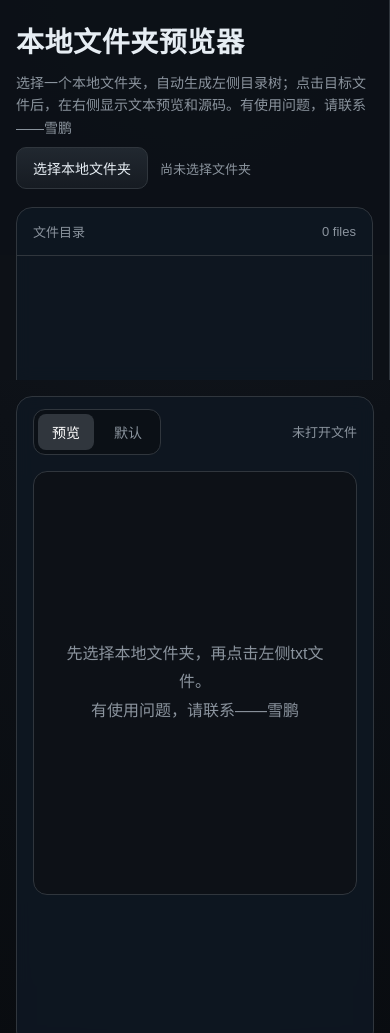
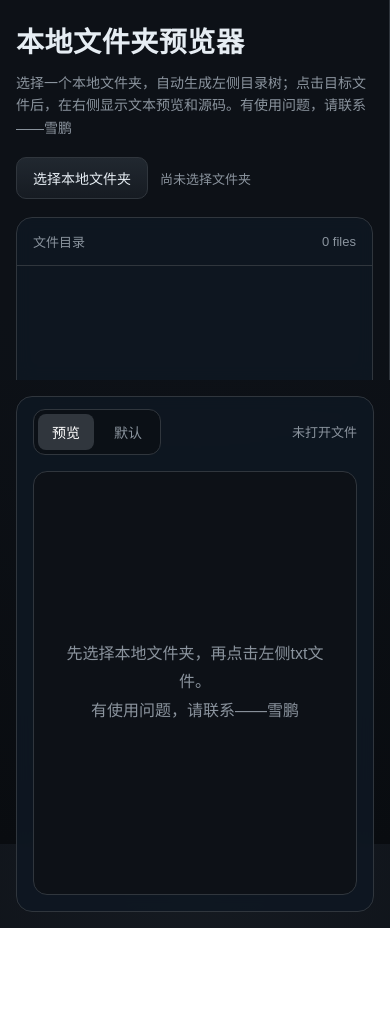
Before and after one commit to shangzhouwan/tool.github.io, a plain HTML site: page docs/preview.html in a window 390 px wide. Shown: the top 1033 px of the page. After the commit the page ends 928 px from the top, so only its background shows below. Drawn offline with Linux system fonts and the light colour scheme.

Commit message:
updated  the scroll bar

```diff
--- a/docs/preview.html
+++ b/docs/preview.html
@@ -25,7 +25,8 @@
 
     body {
       margin: 0;
-      min-height: 100vh;
+      height: 100vh;
+      overflow: hidden;
       background: radial-gradient(circle at top, #161b22 0, #0d1117 42%, #090c10 100%);
       color: var(--text);
       font-family: "PingFang SC", "Microsoft YaHei", sans-serif;
@@ -34,29 +35,65 @@
     .layout {
       display: grid;
       grid-template-columns: 360px 1fr;
-      min-height: 100vh;
+      height: 100vh;
+      overflow: hidden;
     }
 
     .sidebar {
       border-right: 1px solid var(--border);
       background: rgba(13, 17, 23, 0.96);
       padding: 20px 16px;
-      overflow: auto;
+      display: flex;
+      flex-direction: column;
+      gap: 18px;
+      height: 100vh;
+      min-height: 0;
+      overflow: hidden;
     }
 
-    .content {
-      min-width: 0;
+    .sidebar .panel {
       display: flex;
       flex-direction: column;
-      padding: 20px 24px;
-      gap: 16px;
+      min-height: 0;
+      flex: 1;
+      margin-top: 0 !important;
     }
 
     .hero {
       display: flex;
       flex-direction: column;
       gap: 12px;
-      margin-bottom: 8px;
+      margin-bottom: 0;
+      flex-shrink: 0;
+    }
+
+    .toolbar {
+      display: flex;
+      align-items: center;
+      gap: 12px;
+      flex-wrap: wrap;
+      flex-shrink: 0;
+    }
+
+    .tree-root {
+      padding: 10px 8px 20px;
+      min-height: 0;
+      flex: 1;
+      overflow-y: auto;
+      overflow-x: hidden;
+    }
+
+    .content {
+      min-width: 0;
+      min-height: 0;
+      display: flex;
+      flex-direction: column;
+      height: 100vh;
+      box-sizing: border-box;
+      padding: 20px 24px;
+      gap: 16px;
+      overflow: hidden;
+      overflow-x: hidden;
     }
 
     .title {
@@ -70,13 +107,6 @@
       color: var(--muted);
       line-height: 1.6;
       font-size: 14px;
-    }
-
-    .toolbar {
-      display: flex;
-      align-items: center;
-      gap: 12px;
-      flex-wrap: wrap;
     }
 
     .button {
@@ -110,6 +140,13 @@
       backdrop-filter: blur(8px);
     }
 
+    .content > .panel {
+      display: flex;
+      flex-direction: column;
+      min-height: 0;
+      flex: 1;
+    }
+
     .tree-header {
       display: flex;
       align-items: center;
@@ -118,10 +155,6 @@
       border-bottom: 1px solid var(--border);
       color: var(--muted);
       font-size: 13px;
-    }
-
-    .tree-root {
-      padding: 10px 8px 20px;
     }
 
     .tree-group {
@@ -204,16 +237,23 @@
     }
 
     .preview-body {
-      min-height: 70vh;
+      min-height: 0;
+      height: 100%;
+      flex: 1;
       padding: 16px;
+      display: flex;
+      overflow: hidden;
     }
 
     .surface {
-      min-height: 100%;
+      min-height: 0;
+      height: 100%;
+      width: 100%;
       border: 1px solid var(--border);
       border-radius: 14px;
       background: #0d1117;
-      overflow: auto;
+      overflow-y: auto;
+      overflow-x: hidden;
     }
 
     .empty {
@@ -233,6 +273,8 @@
       line-height: 1.8;
       font-size: 16px;
       word-break: break-word;
+      overflow-wrap: anywhere;
+      white-space: normal;
     }
 
     .markdown h1,
@@ -289,7 +331,10 @@
       border: 1px solid var(--border);
       border-radius: 12px;
       padding: 16px;
-      overflow: auto;
+      overflow-x: hidden;
+      white-space: pre-wrap;
+      word-break: break-word;
+      overflow-wrap: anywhere;
     }
 
     .markdown pre code {
@@ -312,10 +357,14 @@
       min-height: 70vh;
       background: #0b0f14;
       color: #dce5ef;
-      overflow: auto;
+      overflow-y: auto;
+      overflow-x: hidden;
       font-size: 14px;
       line-height: 1.7;
       font-family: ui-monospace, SFMono-Regular, Menlo, Consolas, monospace;
+      white-space: pre-wrap;
+      word-break: break-word;
+      overflow-wrap: anywhere;
     }
 
     .image-preview {
@@ -349,15 +398,30 @@
     @media (max-width: 900px) {
       .layout {
         grid-template-columns: 1fr;
+        height: auto;
+        overflow: visible;
       }
 
       .sidebar {
+        height: auto;
         max-height: 45vh;
+        overflow: hidden;
       }
 
       .content {
+        height: auto;
         padding: 16px;
+        overflow: visible;
       }
+
+      .sidebar .panel {
+        flex: none;
+      }
+
+      .tree-root {
+        flex: none;
+      }
+
 
       .markdown {
         padding: 28px 20px 40px;
```
